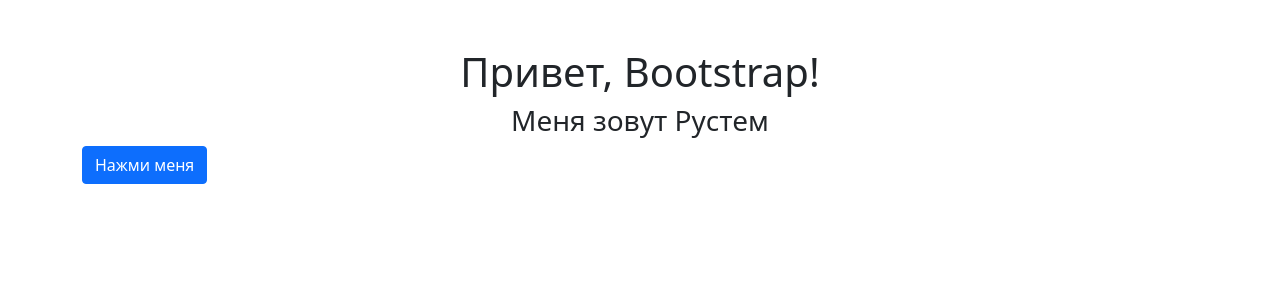
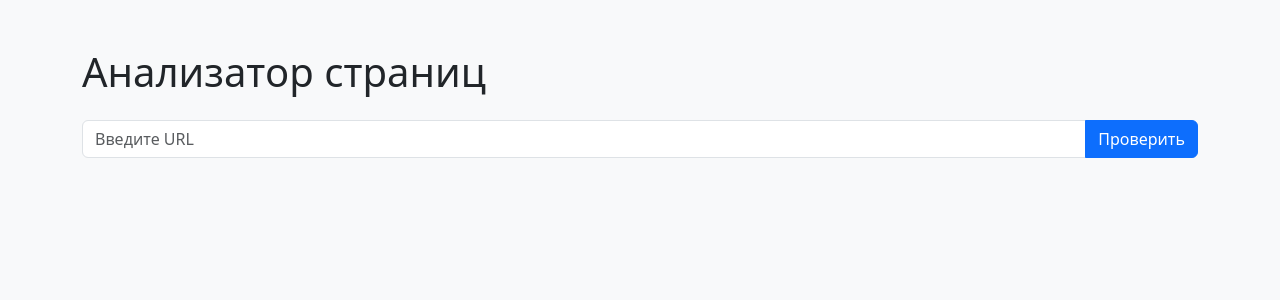
Before and after one commit to RustemYeldessov/python-project-83, a Flask app: page / in a window 1280 px wide. Shown: the top 300 px of the page. Run offline with Flask 3, Linux system fonts and the light colour scheme; some libraries are stand-ins or nearby versions.

Commit message:
добавил обработчики add_url(), list_urls(), show_url()

```diff
--- a/page_analyzer/app.py
+++ b/page_analyzer/app.py
@@ -1,14 +1,67 @@
 import os
-from flask import Flask, render_template
+from unicodedata import normalize
+from flask import Flask, render_template, redirect, url_for, flash, request
 from dotenv import load_dotenv
+from psycopg import connect
+from validators import url as validate_url
+from urllib.parse import urlparse
+from datetime import datetime
 # from page_analyzer import db_manager as db
 
 load_dotenv()
 
 app = Flask(__name__)
 app.config["SECRET_KEY"] = os.getenv('SECRET_KEY')
+connection = connect(os.getenv('DATABASE_URL'), autocommit=True)
 
 
 @app.route('/')
 def index():
     return render_template('index.html')
+
+
+@app.route('/urls', methods=['POST'])
+def add_url():
+    user_input = request.form.get('url', '').strip()
+
+    if not validate_url(user_input) or len(user_input) > 255:
+        flash('Некорректный URL', 'danger')
+        return redirect(url_for('index'))
+
+    parsed_url = urlparse(user_input)
+    normalized_url = f'{parsed_url.scheme}://{parsed_url.netloc}'
+    created_at = datetime.now()
+
+    with connection.cursor() as cursor:
+        cursor.execute('SELECT id FROM urls WHERE name = %s', (normalized_url,))
+        existing = cursor.fetchone()
+        if existing:
+            flash('Страница уже существует', 'info')
+            return redirect(url_for('show_url', id=existing[0]))
+
+        cursor.execute(
+            'INSERT INTO urls (name, created_at) VALUES (%s, %s)',
+            (normalized_url, created_at)
+        )
+        new_id = cursor.fetchone()[0]
+
+    flash('Страница успешно добавлена', 'success')
+    return redirect(url_for('show_url', id=new_id))
+
+
+@app.route('/urls')
+def list_urls():
+    with connection.cursor() as cursor:
+        cursor.execute('SELECT id, name, created_at FROM urls ORDER BY id DESC')
+        urls = cursor.fetchall()
+    return render_template('urls.html', urls=urls)
+
+
+@app.route('/urls/<int:id>')
+def show_url(id):
+    with connection.cursor() as cursor:
+        cursor.execute('SELECT id, name, created_at FROM urls WHERE id = %s', (id,))
+        url = cursor.fetchone()
+    if url is None:
+        return 'URL не найден', 404
+    return render_template('url_detail.html', url=url)
--- a/page_analyzer/templates/index.html
+++ b/page_analyzer/templates/index.html
@@ -1,19 +1,32 @@
+<!-- templates/index.html -->
 <!DOCTYPE html>
 <html lang="ru">
 <head>
-  <meta charset="UTF-8">
-  <meta name="viewport" content="width=device-width, initial-scale=1.0">
-  <title>Подключение Bootstrap</title>
+    <meta charset="UTF-8">
+    <title>Анализатор страниц</title>
+    <link href="https://cdn.jsdelivr.net/npm/bootstrap@5.3.0/dist/css/bootstrap.min.css" rel="stylesheet">
+</head>
+<body class="bg-light">
+<div class="container py-5">
+    <h1 class="mb-4">Анализатор страниц</h1>
 
-  <link href="https://cdn.jsdelivr.net/npm/bootstrap@5.1.3/dist/css/bootstrap.min.css" rel="stylesheet" integrity="sha384-1BmE4kWBq78iYhFldvKuhfTAU6auU8tT94WrHftjDbrCEXSU1oBoqyl2QvZ6jIW3" crossorigin="anonymous">
-  <script src="https://cdn.jsdelivr.net/npm/bootstrap@5.1.3/dist/js/bootstrap.bundle.min.js" integrity="sha384-ka7Sk0Gln4gmtz2MlQnikT1wXgYsOg+OMhuP+IlRH9sENBO0LRn5q+8nbTov4+1p" crossorigin="anonymous"></script>
-</head>
-<body>
- <!-- Основная разметка страницы -->
-    <div class="container mt-5">
-        <h1 class="text-center">Привет, Bootstrap!</h1>
-        <h3 class="text-center">Меня зовут Рустем</h3>
-        <button class="btn btn-primary">Нажми меня</button>
-    </div>
+    {% with messages = get_flashed_messages(with_categories=true) %}
+      {% if messages %}
+        {% for category, message in messages %}
+          <div class="alert alert-{{ category }} alert-dismissible fade show" role="alert" data-test="flash">
+            {{ message }}
+            <button type="button" class="btn-close" data-bs-dismiss="alert" aria-label="Закрыть"></button>
+          </div>
+        {% endfor %}
+      {% endif %}
+    {% endwith %}
+
+    <form method="post" action="{{ url_for('add_url') }}" class="mb-4">
+        <div class="input-group">
+            <input type="text" name="url" class="form-control" placeholder="Введите URL" aria-label="URL" required data-test="url-input">
+            <button class="btn btn-primary" type="submit" data-test="submit">Проверить</button>
+        </div>
+    </form>
+</div>
 </body>
 </html>
--- a/requirements.txt
+++ b/requirements.txt
@@ -1,7 +1,7 @@
 Flask==2.3.2
 gunicorn==21.2.0
 requests==2.31.0
-validators==0.22.0
+validators==0.35.0
 python-dotenv==1.0.0
 psycopg[binary]==3.1.18
-setuptools
+setuptools==80.9.0
```
